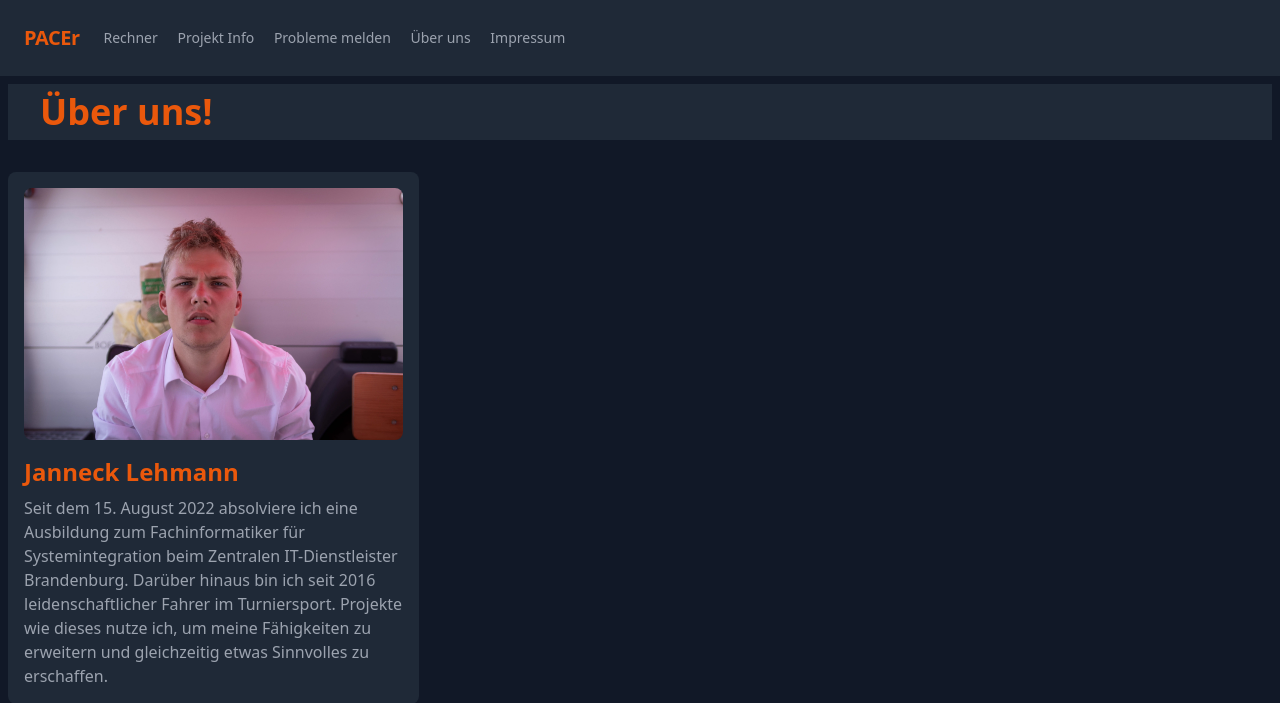
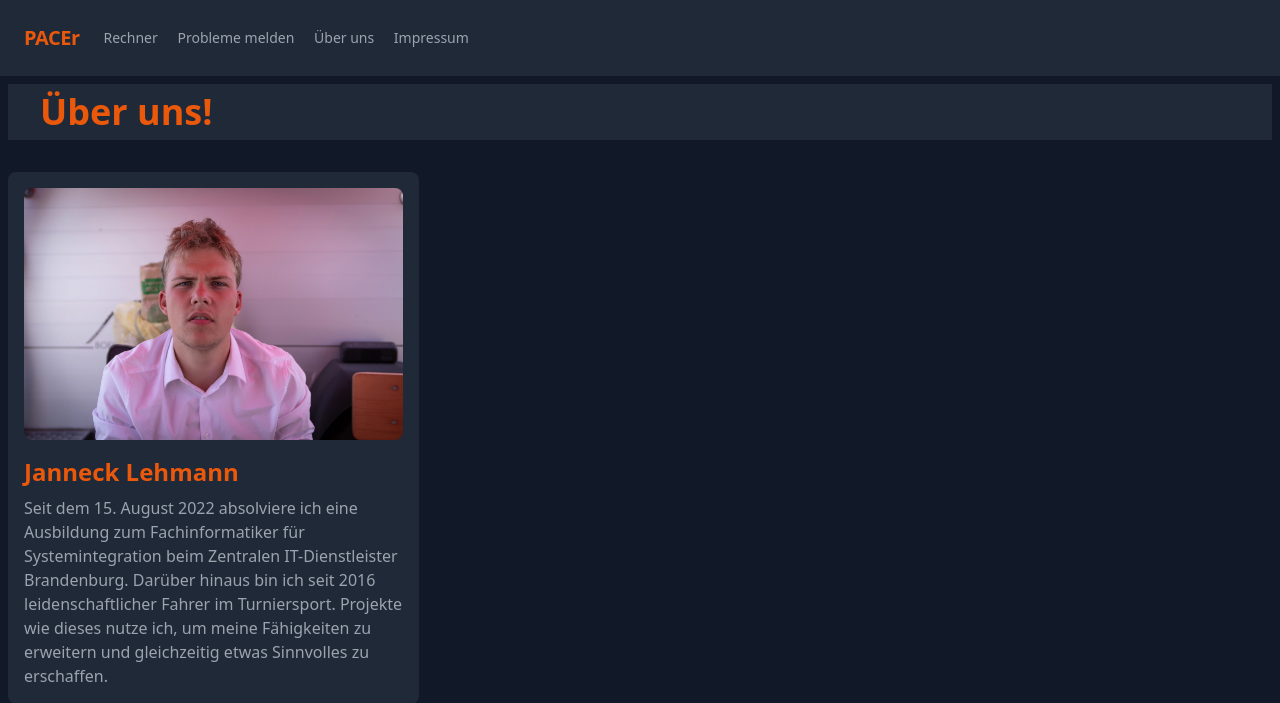
Before and after one commit to FischLord/PACEr, a Flask app: page /aboutUs in a window 1280 px wide. Shown: the top 703 px of the page. Run offline with Flask 2, Linux system fonts and the light colour scheme; style sheets or scripts are compiled from the project's sources.

Commit message:
delete projektinfo from navbar

```diff
--- a/PACEr/templates/layout.html
+++ b/PACEr/templates/layout.html
@@ -38,10 +38,6 @@
                 <a href="/pacer"
                     class="block mt-4 lg:inline-block lg:mt-0 text-gray-400 hover:text-orange-600 mr-4 transition-colors duration-200">
                     Rechner
-                </a>
-                <a href="/projektInfo"
-                    class="block mt-4 lg:inline-block lg:mt-0 text-gray-400 hover:text-orange-600 mr-4 transition-colors duration-200">
-                    Projekt Info
                 </a>
                 <a href="/reportProblem"
                     class="block mt-4 lg:inline-block lg:mt-0 text-gray-400 hover:text-orange-600 mr-4 transition-colors duration-200">
```
